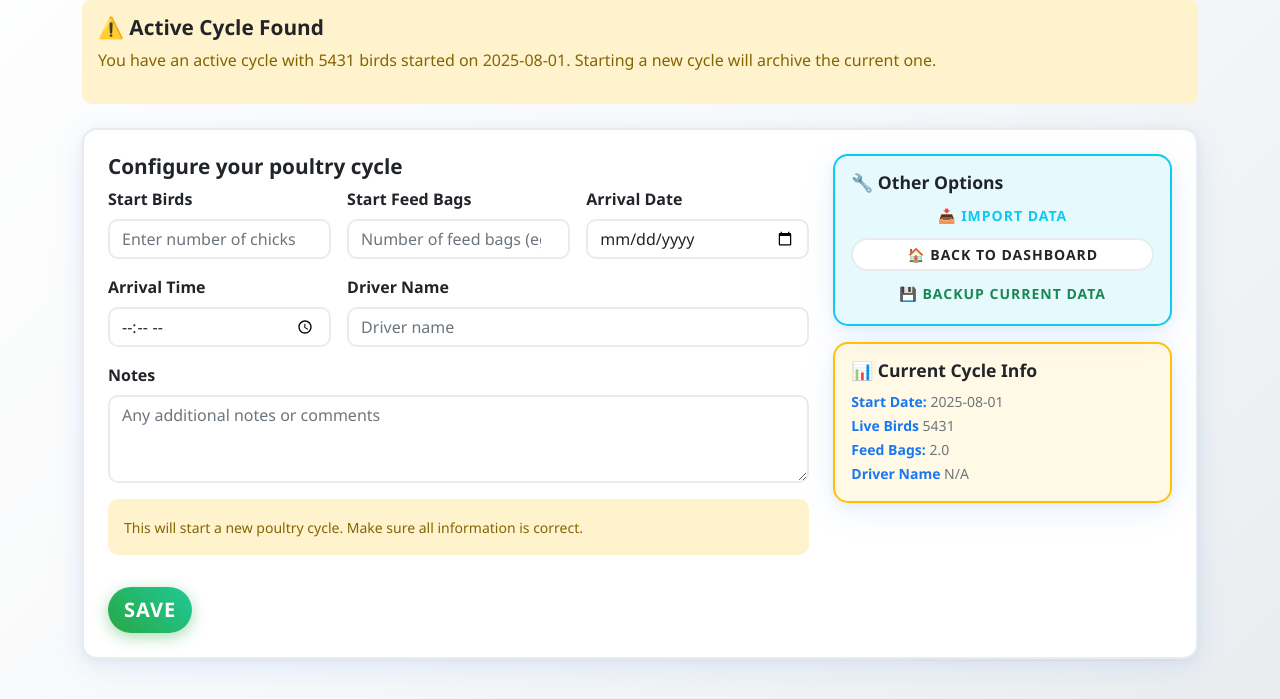
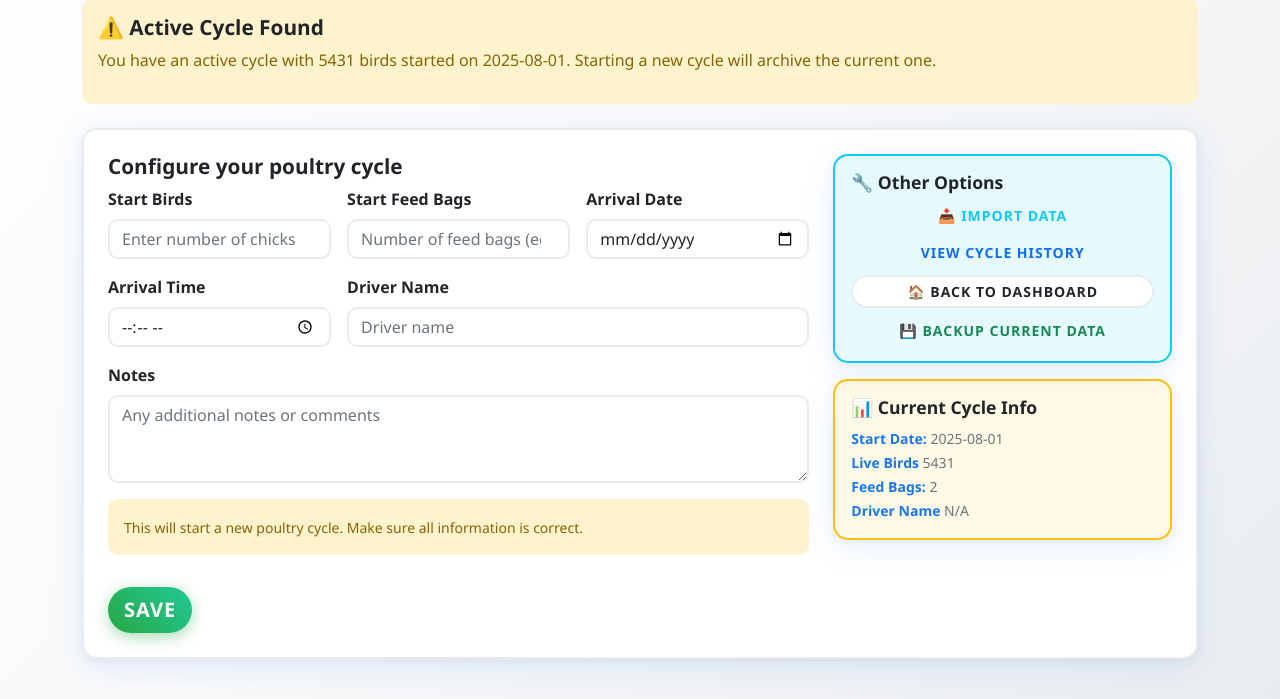
Before and after one commit to arunteja30/poultry-tracker, a Flask app: page /setup in a window 1280 px wide; the page is wider, and only the part inside the window is pictured. Shown: the part 251-950 px from the top of that part. Run offline with Flask 3, Linux system fonts and the light colour scheme; a user stored in the database is signed in.

Commit message:
add new button in setup.html

```diff
--- a/templates/setup.html
+++ b/templates/setup.html
@@ -18,9 +18,9 @@
       <h5 data-i18n="setup_subtitle">Configure your poultry cycle</h5>
       <form method="POST" class="row g-3">
         {% if existing_cycle %}
-          <input type="hidden" name="action" value="reset">
+        <input type="hidden" name="action" value="reset">
         {% else %}
-          <input type="hidden" name="action" value="new">
+        <input type="hidden" name="action" value="new">
         {% endif %}
 
         <div class="col-md-4">
@@ -55,9 +55,9 @@
         <div class="col-12">
           <button class="btn btn-success btn-lg" type="submit" data-i18n="save">
             {% if existing_cycle %}
-              🔄 Start New Cycle
+            🔄 Start New Cycle
             {% else %}
-              🐔 Create Cycle
+            🐔 Create Cycle
             {% endif %}
           </button>
         </div>
@@ -69,13 +69,18 @@
         <div class="card-body">
           <h6 data-i18n="other_options">🔧 Other Options</h6>
           <div class="d-grid gap-2">
+            {% if session.role == 'admin' %}
             <a href="{{ url_for('import_data') }}" class="btn btn-outline-info btn-sm" data-i18n="import_data_link">
               📥 Import Data
+            </a>
+            {% endif %}
+            <a href="{{ url_for('cycle_history') }}" class="btn btn-outline-primary btn-sm" data-i18n="view_cycle_history">
+              🔄 View Cycle History
             </a>
             <a href="{{ url_for('dashboard') }}" class="btn btn-outline-secondary btn-sm" data-i18n="back_to_dashboard">
               🏠 Back to Dashboard
             </a>
-            {% if existing_cycle %}
+            {% if existing_cycle and session.role == 'admin' %}
             <a href="{{ url_for('export') }}" class="btn btn-outline-success btn-sm" data-i18n="backup_current">
               💾 Backup Current Data
             </a>
@@ -91,8 +96,17 @@
           <small class="text-muted">
             <strong data-i18n="start_date">Start Date:</strong> {{ existing_cycle.start_date }}<br>
             <strong data-i18n="live_birds">Live Birds:</strong> {{ existing_cycle.current_birds }}<br>
-            <strong data-i18n="feed_bags">Feed Bags:</strong> {{ existing_cycle.start_feed_bags }}<br>
+            <strong data-i18n="feed_bags">Feed Bags:</strong> {{ existing_cycle.start_feed_bags|round|int }}<br>
             <strong data-i18n="driver">Driver:</strong> {{ existing_cycle.driver or 'N/A' }}
+          </small>
+        </div>
+      </div>
+      {% else %}
+      <div class="card bg-info bg-opacity-10 border-info mt-3">
+        <div class="card-body">
+          <h6 data-i18n="unarchive_info">🔄 Unarchive Option</h6>
+          <small class="text-muted" data-i18n="unarchive_desc">
+            If you have archived cycles, you can unarchive them from the Cycle History page instead of creating a new cycle.
           </small>
         </div>
       </div>
```
